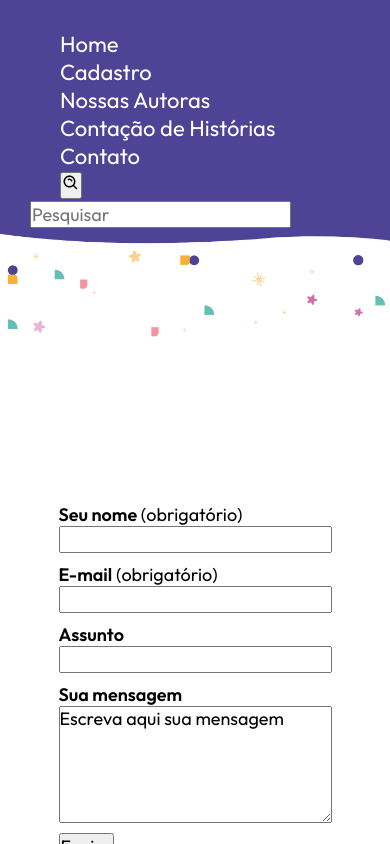
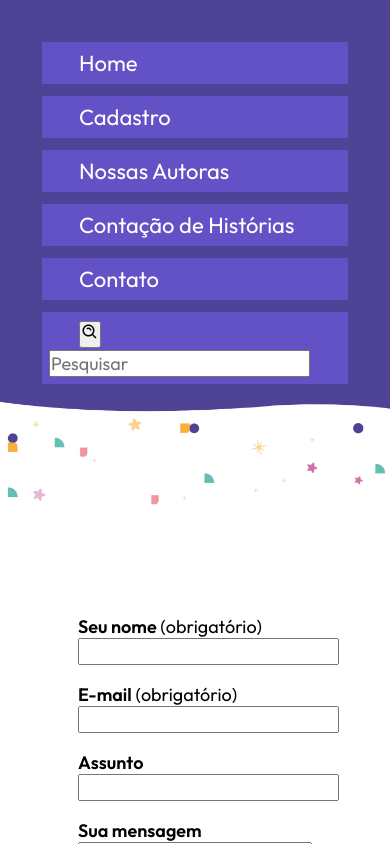
Before and after one commit to Taiagui/Projeto_Final_Reprograma, a React (Create React App) app: page /contato in a window 390 px wide. Shown: the top 844 px of the page. Built offline with nearby package versions, Linux system fonts and the light colour scheme.

Commit message:
Ajustes Apresentação

```diff
--- a/src/Data/Database.js
+++ b/src/Data/Database.js
@@ -112,7 +112,7 @@ const autoras = [
 {
     id: 23,
     autora: "Angela Lago",
-    capa:"https://s2.glbimg.com/0VlwGunZPG293_AWdA6231XRi-Y=/0x0:1080x1920/1080x1920/middle/i.s3.glbimg.com/v1/AUTH_59edd422c0c84a879bd37670ae4f538a/internal_photos/bs/2020/1/y/fnGg8lTk6uZtxFAAd1vg/design-sem-nome-50-.png"
+    capa:"https://www.flip.org.br/wp-content/uploads/2019/09/10427244712-733-640x900.jpeg"
 }
 ]
 export default autoras
--- a/src/components/Header/header.styles.css
+++ b/src/components/Header/header.styles.css
@@ -3,7 +3,7 @@
   color: white;
   background-color: #ffffff;
   background-size: cover;
-  height: 555px;
+  height: 500px;
 }
 
 .header h1 {
--- a/src/components/Menu/menu.styles.css
+++ b/src/components/Menu/menu.styles.css
@@ -31,3 +31,18 @@ ul li{
   text-align: left;
   }
 }
+
+@media(max-width: 450px){
+  .navbargeral {
+  display: block;
+  text-align: left;
+  }
+
+  ul li {
+  background-color: rgb(99, 82, 197);
+  list-style: none;
+  margin: 12px;
+  padding: 5px;
+  border: 2px solid rgb(99, 82, 197);
+  }
+}
--- a/src/pages/Cadastro/Cadastro.js
+++ b/src/pages/Cadastro/Cadastro.js
@@ -23,16 +23,11 @@ const Cadastro = () => {
       Selecionaremos 15 famílias, organizadas em 3 grupos distribuídos por faixa etária da criança - 3 a 5 anos/ 6 a 8 anos/ 9 a 12 anos. Realizaremos um processo de rodízio periódico dos livros para assim definir os roteiros e horários para entrega destes nas residências das famílias cadastradas.
       </p>
       <p className="textovisual">
-      O primeiro passo é divulgar o projeto amplamente, seja em escolas públicas, comunidades populares e redes sociais próprias e/ou de parceiros. As famílias poderão realizar o cadastro no link disponibilizado pelo formulário de inscrição do Google Form. A previsão de duração do projeto com o primeiro grupo de famílias cadastrado será de três meses, sendo reaberto o processo seletivo para cadastro de novas famílias nos rodízios posteriores.
+      O projeto será divulgado em escolas públicas, comunidades populares e redes sociais próprias e/ou de parceiros. As famílias poderão realizar o cadastro no link disponibilizado pelo formulário de inscrição do Google Form. A previsão de duração do projeto com o primeiro grupo de famílias cadastrado será de três meses, sendo reaberto o processo seletivo para cadastro de novas famílias nos rodízios posteriores.
       </p>
+
       <p className="textovisual">
-      Temos no site do projeto uma aba destinada para arrecadação de novos livros e apoio financeiro de pessoa física e pessoa jurídica, além de doações de livros infantis.
-      </p>
-      <p className="textovisual">
-      Ainda no site, encontra-se uma aba destinada aos depoimentos das crianças e famílias, vídeos de contação de histórias e produções artísticas em artes visuais como produto síntese de cada livro lido e discutido. O material, além de ficar disponível no site, também será amplamente divulgado nas redes sociais do projeto.
-      </p>
-      <p className="textovisual">
-      Futuramente, desejamos fomentar a realização de bibliotecas itinerantes, que levarão os livros em carros adaptados, chegando nas comunidades mais distantes dos centros e socialmente vulneráveis.
+      Na aba (Contação de Histórias) destinada aos depoimentos das crianças e famílias, vídeos de contação de histórias e produções artísticas em artes visuais como produto síntese de cada livro lido e discutido, será divulgado para conhecimento do projeto. O material, além de ficar disponível no site, também será amplamente divulgado nas redes sociais do projeto.
       </p>
       </div>
     <div className="containerButton">
--- a/src/pages/Cadastro/cadastro.styles.css
+++ b/src/pages/Cadastro/cadastro.styles.css
@@ -19,7 +19,7 @@
   align-items: center;
   justify-content: center;
   gap: 30px;
-  margin-top: 300px;
+  margin-top: 80px;
 }
 
 .botaocadastro {
@@ -27,7 +27,7 @@
   border-radius: 35px;
   color: rgb(79, 67, 149);
   text-decoration: none;
-  padding: 10px 60px;
+  padding: 10px 40px;
   text-align: center;
   font-size: 34px;
   cursor: inherit;
--- a/src/pages/ContacaoDeHistorias/historias.styles.css
+++ b/src/pages/ContacaoDeHistorias/historias.styles.css
@@ -1,5 +1,6 @@
 .header {
     width: 100%;
+    height: 100%;
   }
 
   .textovisualfinalContacao {
--- a/src/pages/Contato/contato.styles.css
+++ b/src/pages/Contato/contato.styles.css
@@ -1,5 +1,6 @@
 .header img {
   width: 100%;
+  height: 100%;
 }
 .footer {
   background-color: rgb(79, 67, 149);
@@ -20,10 +21,10 @@
 
 label {
   display: grid;
-  margin: 10px auto;
+  margin: 18px auto;
   }
 
   .labelForm {
-    width: 70%;
-    margin-bottom: 8%;
+    width: 60%;
+    margin-bottom: 18%;
   }
--- a/src/pages/Home/home.styles.css
+++ b/src/pages/Home/home.styles.css
@@ -38,7 +38,7 @@
 }
 
 .logoImagem {
-  height: 480px;
+  height: 399px;
   position: absolute;
   margin: 6% 4%;
 }
@@ -51,7 +51,7 @@
 .blocosCadastro{
   display: flex;
   padding: 5%;
-  margin: 15% 0% 0% 0%;
+  margin: 0% 0% 0% 0%;
 }
 
 .imgBloco{
--- a/src/pages/Main/main.styles.css
+++ b/src/pages/Main/main.styles.css
@@ -1,6 +1,6 @@
 .corpo {
-width: 80%;
+width: 90%;
 margin: auto;
-margin-bottom: 65px;
+margin-bottom: 50px;
 min-height: 800px;
 }
--- a/src/pages/NossasAutoras/autoras.styles.css
+++ b/src/pages/NossasAutoras/autoras.styles.css
@@ -58,3 +58,13 @@
     padding: 10% 10% 30% 25%;
     }
     }
+
+    @media(max-width: 450px){
+
+      .blocoAutoras {
+      width: 311px;
+      height: 463px;
+      margin: -15px;
+      cursor: inherit;
+      }
+      }
```
